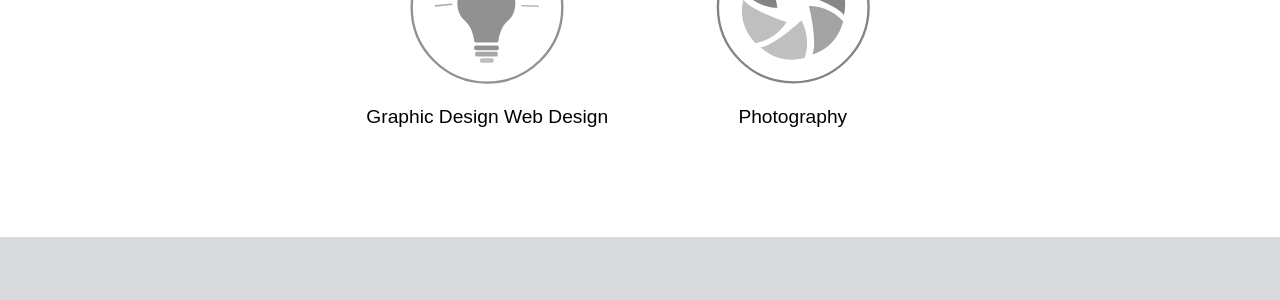
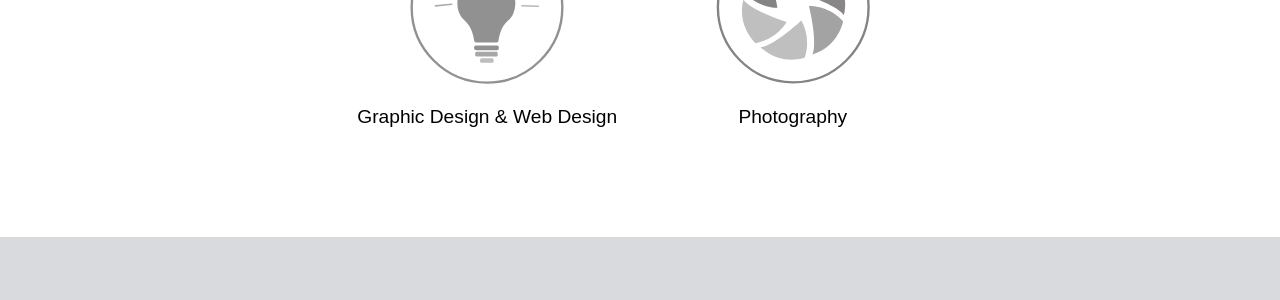
Before and after one commit to mcgr0217/portfolio, a Jekyll site: the page built from index.html, in a window 1280 px wide and 900 px high, scrolled down 1124 px. Shown: the part 154-454 px from the top of the window. Built offline with Jekyll 4.4.1, drawn with Linux system fonts in a browser that asks for light colours.

Commit message:
Aria Label
Adding aria labels

```diff
--- a/_layouts/default.html
+++ b/_layouts/default.html
@@ -12,7 +12,7 @@
     <meta name="language" content="EN">
     <meta name="subject" content="portfolio, graphic, design, UI UX, Web, Photography">
     <meta name="designer" content="Samantha McGregor">
-    <meta name="description" content="{{pag.meta}}">
+    <meta name="description" content="{{page.meta}}">
 </head>
 
 <ul class="skip-links">
@@ -45,21 +45,21 @@
             <p>Feel free to contact me, I'd love to get in touch even if it's for a quick chat!</p>
             <ul class="grid contact-icon">
                 <li class="unit unit-xs-1-2 unit-s-1-2 unit-m-1-2 unit-l-1-2">
-                    <a href="https://www.behance.net/McgregorS">
+                    <a href="https://www.behance.net/McgregorS" aria-label="Behance social media icon">
                         <img class="fade social-icon" src="images/be.png" alt="Behance Link">
                     </a>
                 </li>
                 <li class="unit unit-xs-1-2 unit-s-1-2 unit-m-1-2 unit-l-1-2">
-                    <a href="https://www.linkedin.com/in/mcgregorsamantha">
+                    <a href="https://www.linkedin.com/in/mcgregorsamantha" aria-label="LinkedIn social media icon">
                         <img class="fade social-icon" src="images/in.png" alt="Linked In Link">
                     </a>
                 </li>
             </ul>
             <div class="contact1">
-                <a href="mailto:hello@samanthamcgregor.com" class="link island">hello@samanthamcgregor.com</a>
+                <a href="mailto:hello@samanthamcgregor.com" class="link island" aria-label="Get in touch with Samantha by email">hello@samanthamcgregor.com</a>
             </div>
             <div class="contact pad-b">
-                <a href="tel:+5146616594" class="link">514-661-6594</a>
+                <a href="tel:+5146616594" class="link" aria-label="You can reach samantha at 514-661-6594">514-661-6594</a>
             </div>
                 <a class="btt" href="#top">Back to the Top</a>
                 <p class="copyright micro pad-top">© 2015 Samantha McGregor</p>
--- a/index.html
+++ b/index.html
@@ -8,7 +8,7 @@ Changefreq: weekly
 <section id="video">
     <div class="grid widthx">
         <div class="unit unit-xs-1 unit-1 unit-m-1 unit-l-1">
-            <div class="embed embed--16by9">
+            <div class="embed embed--16by9" aria-label="Video of Samantha McGregor's design skills">
                 <video class="embed_item" loop autoplay id="motionv" height="330">
                     <source src="video/timelapse.mp4" type="video/mp4"/>
                     <source src="video//timelapse.webm" type="video/webm"/>
@@ -32,12 +32,12 @@ Changefreq: weekly
         <h2>What I love to do!</h2>
         <div class="unit unit-xs-1 unit-s-1 unit-m-1-4 unit-l-1-4">
             <a href="https://www.behance.net/McgregorS">
-            <img src="images/design.svg" class="icon" alt="Design Icon"></a>
-            <p class="caption">Graphic Design  Web Design</p>
+            <img src="images/design.svg" aria-label="Graphic Design and Web Design Icon" class="icon" alt="Design Icon"></a>
+            <p class="caption">Graphic Design &amp; Web Design</p>
         </div>
         <div class="unit unit-xs-1 unit-s-1 unit-m-1-4 unit-l-1-4">
             <a href="">
-            <img src="images/photog.svg" class="icon" alt="Photography Icon"></a>
+            <img src="images/photog.svg" aria-label="Photography Icon" class="icon" alt="Photography Icon"></a>
             <p class="caption">Photography</p>
         </div>
     </div>
```
